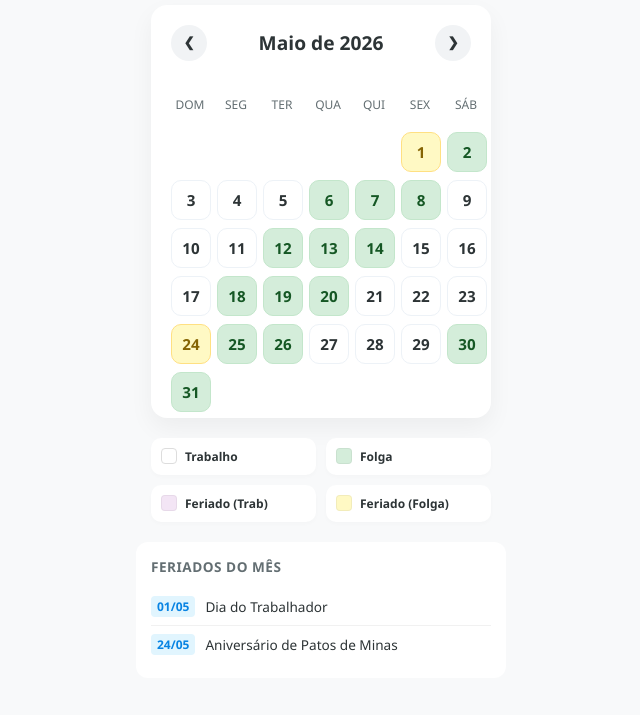
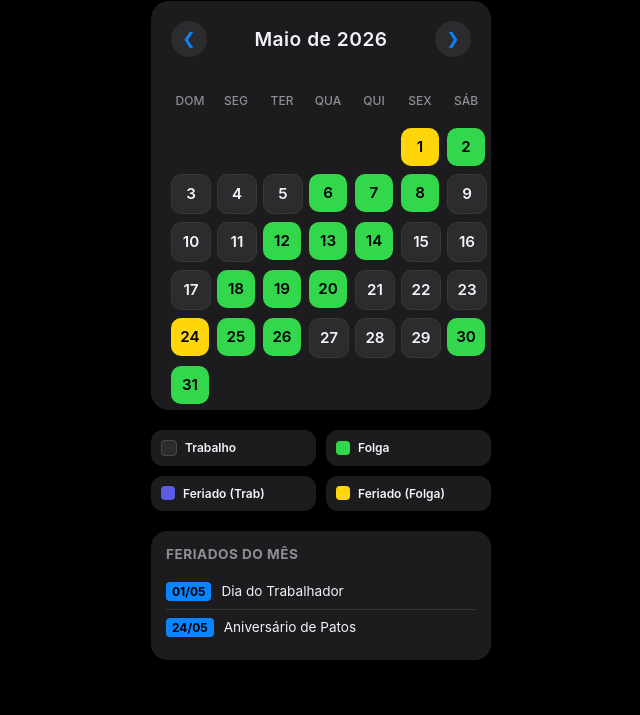
Before and after one commit to arthuhs/Escala-Lallemand, a plain HTML site: page index.html in a window 1280 px wide. Shown: the part 85-800 px from the top of the page, without its empty margins (319-959 px from the left). Drawn offline with Linux system fonts and the light colour scheme.

Commit message:
Update title and styles for dark theme

```diff
--- a/index.html
+++ b/index.html
@@ -5,25 +5,34 @@
     <meta name="viewport" content="width=device-width, initial-scale=1.0">
     <meta name="apple-mobile-web-app-capable" content="yes">
     <meta name="apple-mobile-web-app-status-bar-style" content="black-translucent">
-    <title>Escala 3x3 - Premium</title>
+    <title>Escala Lallemand - Dark</title>
     <style>
         :root {
-            --bg-color: #f8f9fa;
-            --card-bg: #ffffff;
-            --text-main: #2d3436;
-            --text-soft: #636e72;
-            --color-work: #ffffff; /* Neutro */
-            --color-off: #d4edda;  /* Verde Suave */
-            --color-off-text: #155724;
-            --color-holiday-work: #f3e5f5; /* Roxo suave para trabalho no feriado */
-            --color-holiday-work-text: #4a148c;
-            --color-holiday-off: #fff9c4; /* Dourado para folga no feriado */
-            --color-holiday-off-text: #856404;
-            --accent: #0984e3;
+            /* Fundo True Black para telas OLED */
+            --bg-color: #000000;
+            /* Cinza escuro padrão da Apple para cartões */
+            --card-bg: #1c1c1e;
+            --text-main: #f2f2f7;
+            --text-soft: #ebebf5;
+
+            /* Cores da Escala */
+            --color-work: #2c2c2e; /* Cinza sutil (Neutro) */
+            --border-work: #38383a;
+
+            --color-off: #32d74b;  /* Verde vibrante iOS */
+            --color-off-text: #000000;
+
+            --color-holiday-work: #5e5ce6; /* Indigo iOS */
+            --color-holiday-work-text: #ffffff;
+
+            --color-holiday-off: #ffd60a; /* Amarelo iOS */
+            --color-holiday-off-text: #000000;
+
+            --accent: #0a84ff; /* Azul iOS para links/destaques */
         }
 
         body {
-            font-family: 'Segoe UI', Roboto, Helvetica, Arial, sans-serif;
+            font-family: -apple-system, BlinkMacSystemFont, 'Segoe UI', Roboto, Helvetica, Arial, sans-serif;
             display: flex;
             flex-direction: column;
             align-items: center;
@@ -36,8 +45,7 @@
         .calendar-container {
             background: var(--card-bg);
             padding: 20px;
-            border-radius: 16px;
-            box-shadow: 0 10px 25px rgba(0,0,0,0.05);
+            border-radius: 18px;
             width: 100%;
             max-width: 340px;
             box-sizing: border-box;
@@ -50,7 +58,7 @@
             margin-bottom: 25px;
         }
 
-        .header h3 { font-size: 1.2rem; font-weight: 700; color: var(--text-main); margin: 0; }
+        .header h3 { font-size: 1.2rem; font-weight: 600; color: var(--text-main); margin: 0; letter-spacing: 0.5px;}
 
         .grid { display: grid; grid-template-columns: repeat(7, 1fr); gap: 8px; }
 
@@ -63,19 +71,18 @@
             border-radius: 10px;
             font-weight: 600;
             font-size: 0.95rem;
-            border: 1px solid #edf2f7;
             transition: transform 0.1s;
         }
 
-        .day:active { transform: scale(0.95); }
+        .day:active { transform: scale(0.92); }
 
-        .weekday { font-size: 0.75rem; color: var(--text-soft); border: none; font-weight: 500; text-transform: uppercase; }
+        .weekday { font-size: 0.75rem; color: #8e8e93; border: none; font-weight: 500; text-transform: uppercase; }
 
-        /* Aplicação das Cores Premium */
-        .work { background-color: var(--color-work); color: var(--text-main); }
-        .off { background-color: var(--color-off); color: var(--color-off-text); border-color: #c3e6cb; }
-        .holiday-work { background-color: var(--color-holiday-work); color: var(--color-holiday-work-text); border-color: #d1c4e9; }
-        .holiday-off { background-color: var(--color-holiday-off); color: var(--color-holiday-off-text); border-color: #ffe082; }
+        /* Aplicação das Cores Premium Dark */
+        .work { background-color: var(--color-work); color: var(--text-main); border: 1px solid var(--border-work); }
+        .off { background-color: var(--color-off); color: var(--color-off-text); border: none; }
+        .holiday-work { background-color: var(--color-holiday-work); color: var(--color-holiday-work-text); border: none; }
+        .holiday-off { background-color: var(--color-holiday-off); color: var(--color-holiday-off-text); border: none; }
 
         .empty { border: none; }
 
@@ -89,51 +96,55 @@
         }
 
         .legend-item {
-            background: white;
+            background: var(--card-bg);
             padding: 10px;
-            border-radius: 10px;
+            border-radius: 12px;
             display: flex;
             align-items: center;
             gap: 8px;
             font-size: 0.75rem;
             font-weight: 600;
-            box-shadow: 0 2px 4px rgba(0,0,0,0.02);
+            color: var(--text-main);
         }
 
-        .box { width: 14px; height: 14px; border-radius: 4px; border: 1px solid rgba(0,0,0,0.05); }
+        .box { width: 14px; height: 14px; border-radius: 4px; }
 
         .holiday-list-container {
             margin-top: 20px;
             width: 100%;
             max-width: 340px;
-            background: #fff;
+            background: var(--card-bg);
             padding: 15px;
-            border-radius: 12px;
+            border-radius: 16px;
+            box-sizing: border-box;
         }
 
-        .holiday-list-container h4 { margin: 0 0 12px 0; font-size: 0.85rem; color: var(--text-soft); text-transform: uppercase; letter-spacing: 0.5px; }
-        .holiday-item { font-size: 0.85rem; padding: 8px 0; border-bottom: 1px solid #f1f1f1; display: flex; align-items: center; gap: 10px; }
+        .holiday-list-container h4 { margin: 0 0 12px 0; font-size: 0.85rem; color: #8e8e93; text-transform: uppercase; letter-spacing: 0.5px; }
+        .holiday-item { font-size: 0.85rem; padding: 8px 0; border-bottom: 1px solid var(--border-work); display: flex; align-items: center; gap: 10px; color: var(--text-main);}
         .holiday-item:last-child { border-bottom: none; }
-        .holiday-date { font-weight: bold; color: var(--accent); background: #e1f5fe; padding: 2px 6px; border-radius: 4px; font-size: 0.75rem; }
+        .holiday-date { font-weight: bold; color: var(--bg-color); background: var(--accent); padding: 2px 6px; border-radius: 4px; font-size: 0.75rem; }
 
         button {
             cursor: pointer;
             width: 36px;
             height: 36px;
             border: none;
-            background: #f1f3f5;
-            color: var(--text-main);
+            background: #2c2c2e;
+            color: var(--accent);
             border-radius: 50%;
-            font-weight: bold;
+            font-size: 1rem;
             display: flex;
             align-items: center;
             justify-content: center;
+            transition: background 0.2s;
         }
+
+        button:active { background: #3a3a3c; }
     </style>
 </head>
 <body>
 
-    <h2 style="font-size: 1.4rem; margin-bottom: 20px;">Escala Lallemand</h2>
+    <h2 style="font-size: 1.4rem; margin-bottom: 20px; letter-spacing: 0.5px;">Escala Lallemand</h2>
 
     <div class="calendar-container">
         <div class="header">
@@ -154,7 +165,7 @@
     </div>
 
     <div class="legend-container">
-        <div class="legend-item"><div class="box work" style="border: 1px solid #ddd;"></div> Trabalho</div>
+        <div class="legend-item"><div class="box work" style="border: 1px solid #48484a;"></div> Trabalho</div>
         <div class="legend-item"><div class="box off"></div> Folga</div>
         <div class="legend-item"><div class="box holiday-work"></div> Feriado (Trab)</div>
         <div class="legend-item"><div class="box holiday-off"></div> Feriado (Folga)</div>
@@ -175,9 +186,9 @@
             "04-03": "Paixão de Cristo",
             "04-21": "Tiradentes",
             "05-01": "Dia do Trabalhador",
-            "05-24": "Aniversário de Patos de Minas",
+            "05-24": "Aniversário de Patos",
             "06-04": "Corpus Christi",
-            "06-13": "Santo Antônio (Padroeiro)",
+            "06-13": "Santo Antônio",
             "09-07": "Independência do Brasil",
             "10-12": "Nossa Senhora Aparecida",
             "11-02": "Finados",
```
